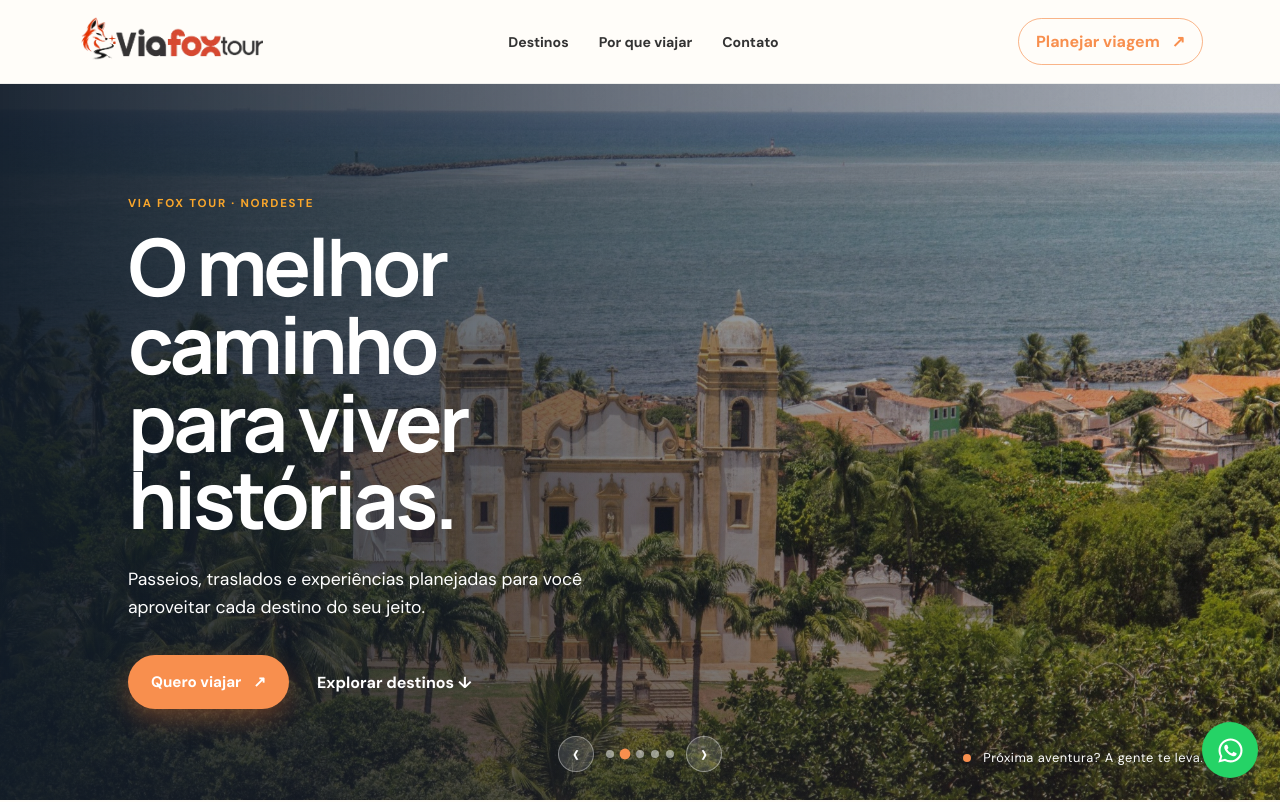
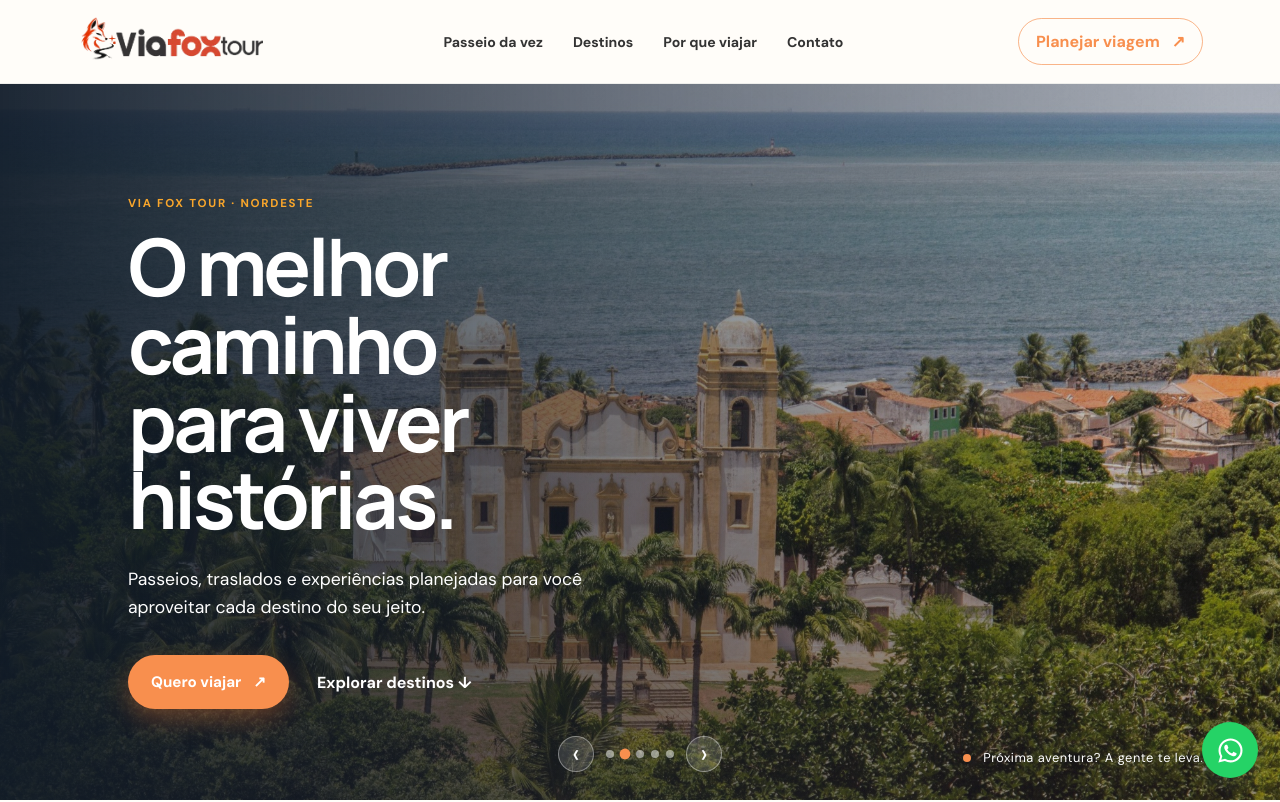
Before and after one commit to DeniSantos83/viafoxtour, a React (Vite) app: page / in a window 1280 px wide. Shown: the top 802 px of the page. Built offline with nearby package versions, Linux system fonts and the light colour scheme.

Commit message:
feat: adiciona link para o passeio da vez no menu

```diff
--- a/src/App.jsx
+++ b/src/App.jsx
@@ -72,6 +72,7 @@ function Header() {
         <img src={asset("logo.png")} alt="Via Fox Tour" />
       </a>
       <nav aria-label="Navegação principal">
+        <a href="#passeio">Passeio da vez</a>
         <a href="#destinos">Destinos</a>
         <a href="#experiencia">Por que viajar</a>
         <a href="#contato">Contato</a>
```
